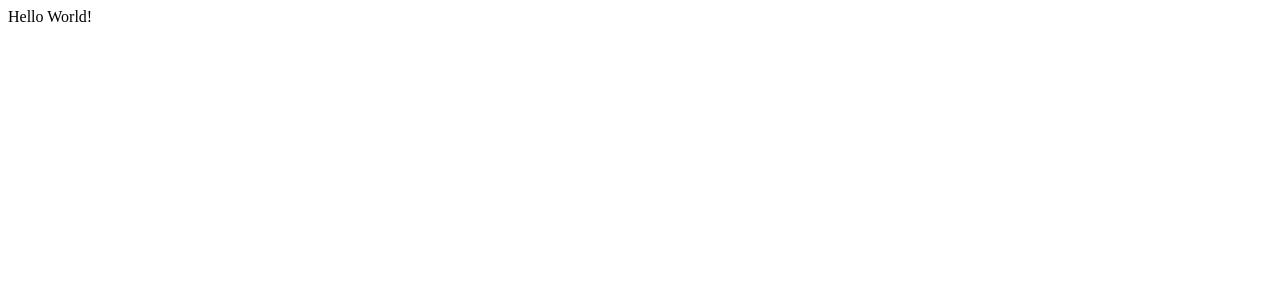
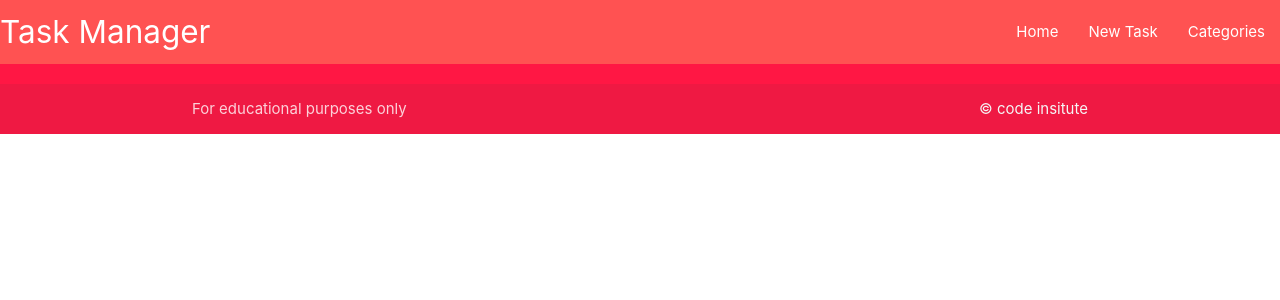
Before and after one commit to Christoph33one/materialize-framework, a Flask app: page / in a window 1280 px wide. Before the commit the part shown is almost empty. Shown: the top 300 px of the page. Run offline with Flask 2, Linux system fonts and the light colour scheme.

Commit message:
added js script file and added content to base.html file \ need to look at adding icons

```diff
--- /dev/null
+++ b/taskmanager/static/js/script.js
@@ -0,0 +1,4 @@
+document.addEventListener('DOMContentLoaded', function() {
+    let sidenav= document.querySelectorAll('.sidenav');
+    M.Sidenav.init(sidenav);
+  });
--- a/taskmanager/templates/base.html
+++ b/taskmanager/templates/base.html
@@ -4,11 +4,51 @@
     <meta charset="UTF-8">
     <meta http-equiv="X-UA-Compatible" content="IE=edge">
     <meta name="viewport" content="width=device-width, initial-scale=1.0">
+    <link rel="stylesheet" href="https://cdnjs.cloudflare.com/ajax/libs/font-awesome/5.15.3/css/all.min.css"
+        integrity="sha512-iBBXm8fW90+nuLcSKlbmrPcLa0OT92xO1BIsZ+ywDWZCvqsWgccV3gFoRBv0z+8dLJgyAHIhR35VZc2oM/gI1w=="
+        crossorigin="anonymous" referrerpolicy="no-referrer" />
+    <link rel="stylesheet" href="https://cdnjs.cloudflare.com/ajax/libs/materialize/1.0.0/css/materialize.min.css">
+    <link rel="stylesheet" href="{{ url_for('static', filename='css/style.css') }}" type="text/css">
     <title>Task Manager</title>
 </head>
 <body>
 
-    Hello World!
+    <header>
+        <nav class=" red accent-2">
+            <div class="nav-wrapper">
+              <a href="{{ url_for( 'home') }}" class="brand-logo">Task Manager</a>
+              <a href="#" data-target="mobile-demo" class="sidenav-trigger"><i class="fa-light fa-list-check"></i></a>
+              <ul class="right hide-on-med-and-down">
+                <li><a href="{{ url_for( 'home') }}">Home</a></li>
+                <li><a href="">New Task</a></li>
+                <li><a href="">Categories</a></li>
+              </ul>
+            </div>
+          </nav>
 
+          <ul class="sidenav" id="mobile-demo">
+            <li><a href="{{ url_for( 'home') }}">Home</a></li>
+            <li><a href="">New Task</a></li>
+            <li><a href="">Categories</a></li>
+          </ul>
+    </header>
+
+    <main class="container">
+        {% block content %}
+        {% endblock %}
+    </main>
+
+    <footer class="page-footer red accent-3">
+        <div class="footer-copyright">
+          <div class="container">
+            For educational purposes only
+          <a class="grey-text text-lighten-4 right" href="https://codeinstitute.net" target="_blank">&copy; code insitute</a>
+          </div>
+        </div>
+      </footer>
+
+
+    <script src="https://cdnjs.cloudflare.com/ajax/libs/materialize/1.0.0/js/materialize.min.js"></script>
+    <script src="{{ url_for('static', filename='js/script.js') }}"></script>
 </body>
 </html>
```
Also changed, not shown: taskmanager/static/css/style.css (added).
